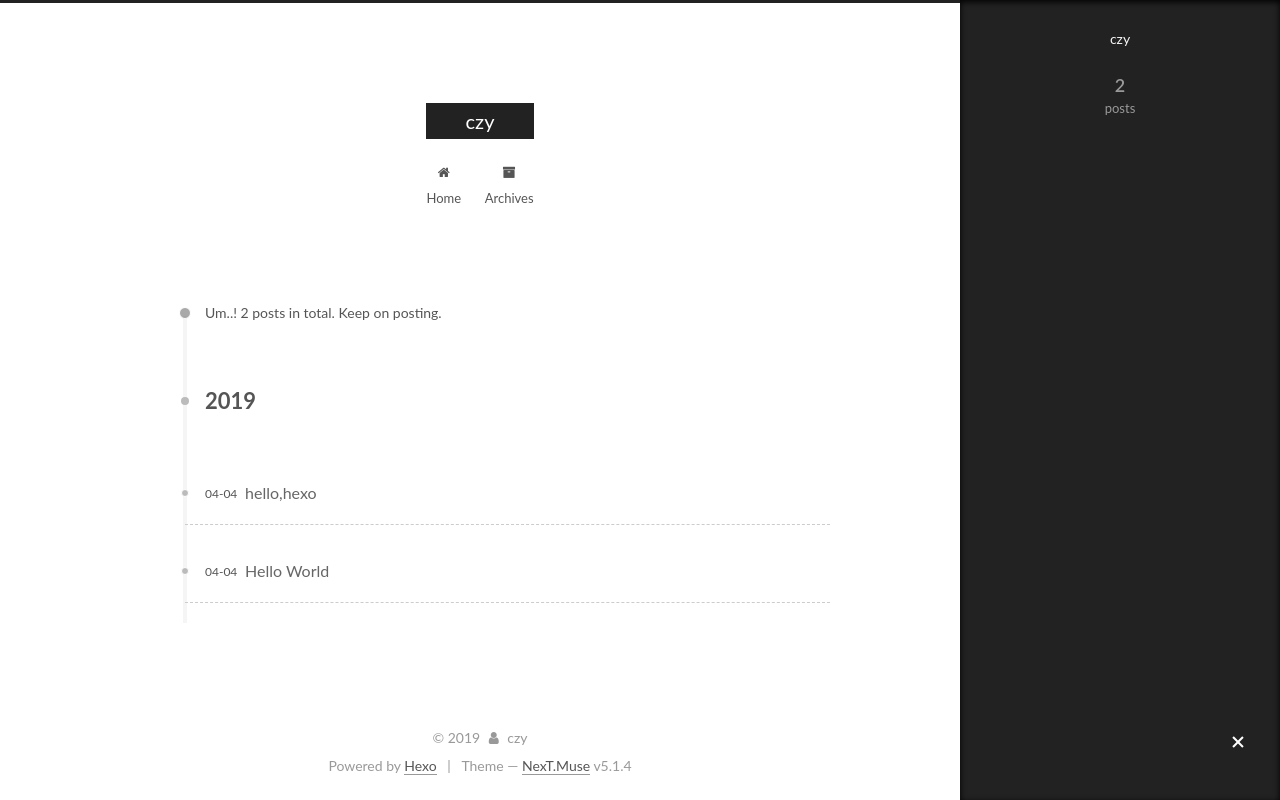
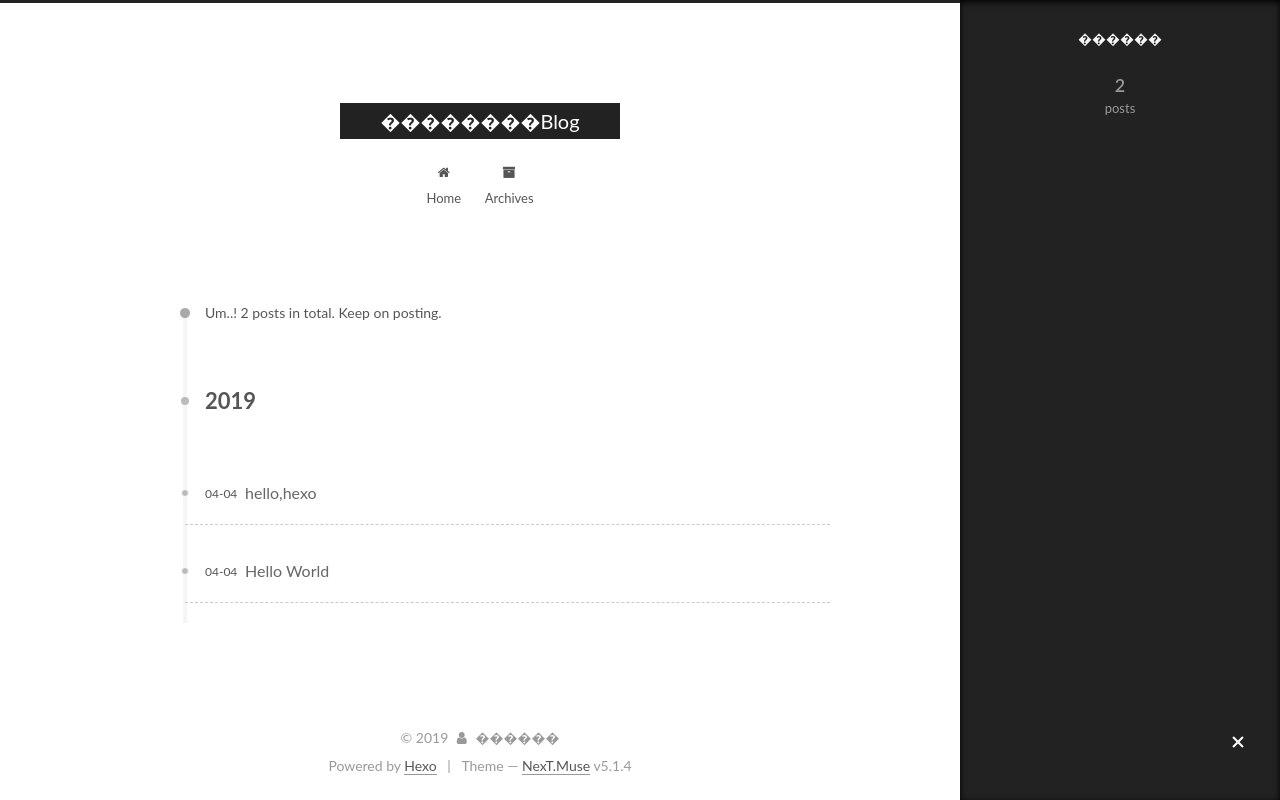
Before and after one commit to chengxiaoyang/chengzy.github.io, a plain HTML site: page archives/index.html in a window 1280 px wide. Both pictures are taken after a click on the element 1238 px from the left and 743 px from the top of the page. Drawn offline with Linux system fonts and the light colour scheme.

Commit message:
Site updated: 2019-04-04 22:10:57

```diff
--- a/archives/index.html
+++ b/archives/index.html
@@ -80,12 +80,12 @@
 
 
 <meta property="og:type" content="website">
-<meta property="og:title" content="czy">
+<meta property="og:title" content="��������Blog">
 <meta property="og:url" content="https://chengxiaoyang.github.io/archives/index.html">
-<meta property="og:site_name" content="czy">
+<meta property="og:site_name" content="��������Blog">
 <meta property="og:locale" content="default">
 <meta name="twitter:card" content="summary">
-<meta name="twitter:title" content="czy">
+<meta name="twitter:title" content="��������Blog">
 
 
 
@@ -121,7 +121,7 @@
 
 
 
-  <title>Archive | czy</title>
+  <title>Archive | ��������Blog</title>
 
 
 
@@ -151,7 +151,7 @@
     <div class="custom-logo-site-title">
       <a href="/chengzy.github.io/" class="brand" rel="start">
         <span class="logo-line-before"><i></i></span>
-        <span class="site-title">czy</span>
+        <span class="site-title">��������Blog</span>
         <span class="logo-line-after"><i></i></span>
       </a>
     </div>
@@ -347,7 +347,7 @@
         <div class="site-overview">
           <div class="site-author motion-element" itemprop="author" itemscope itemtype="http://schema.org/Person">
 
-              <p class="site-author-name" itemprop="name">czy</p>
+              <p class="site-author-name" itemprop="name">������</p>
               <p class="site-description motion-element" itemprop="description"></p>
           </div>
 
@@ -403,7 +403,7 @@
   <span class="with-love">
     <i class="fa fa-user"></i>
   </span>
-  <span class="author" itemprop="copyrightHolder">czy</span>
+  <span class="author" itemprop="copyrightHolder">������</span>
 
 
 </div>
--- a/css/main.css
+++ b/css/main.css
@@ -1822,7 +1822,7 @@ pre .javascript .function {
   width: 4px;
   height: 4px;
   border-radius: 50%;
-  background: #9e53c3;
+  background: #69dbff;
 }
 .links-of-blogroll {
   font-size: 13px;
```
Also changed, not shown: 2019/04/04/hello-hexo/index.html (+7 -7 lines), 2019/04/04/hello-world/index.html (+7 -7 lines), archives/2019/04/index.html (+7 -7 lines), archives/2019/index.html (+7 -7 lines), index.html (+11 -11 lines).
